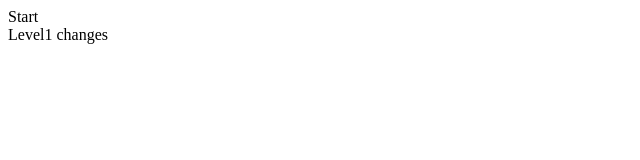
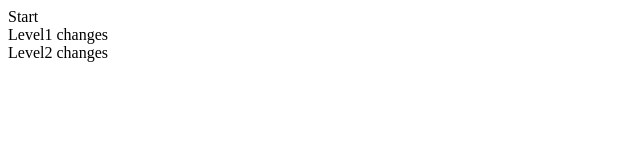
Before and after one commit to Kondratovich/Test, a plain HTML site: page index.html in a window 1280 px wide. Shown: the whole page, without its empty margins (0-640 px from the left). Drawn offline with Linux system fonts and the light colour scheme.

Commit message:
make level 2

```diff
--- a/index.html
+++ b/index.html
@@ -9,5 +9,6 @@
 <body>
     <div>Start</div>
     <div>Level1 changes</div>
+    <div>Level2 changes</div>
 </body>
 </html>
```
